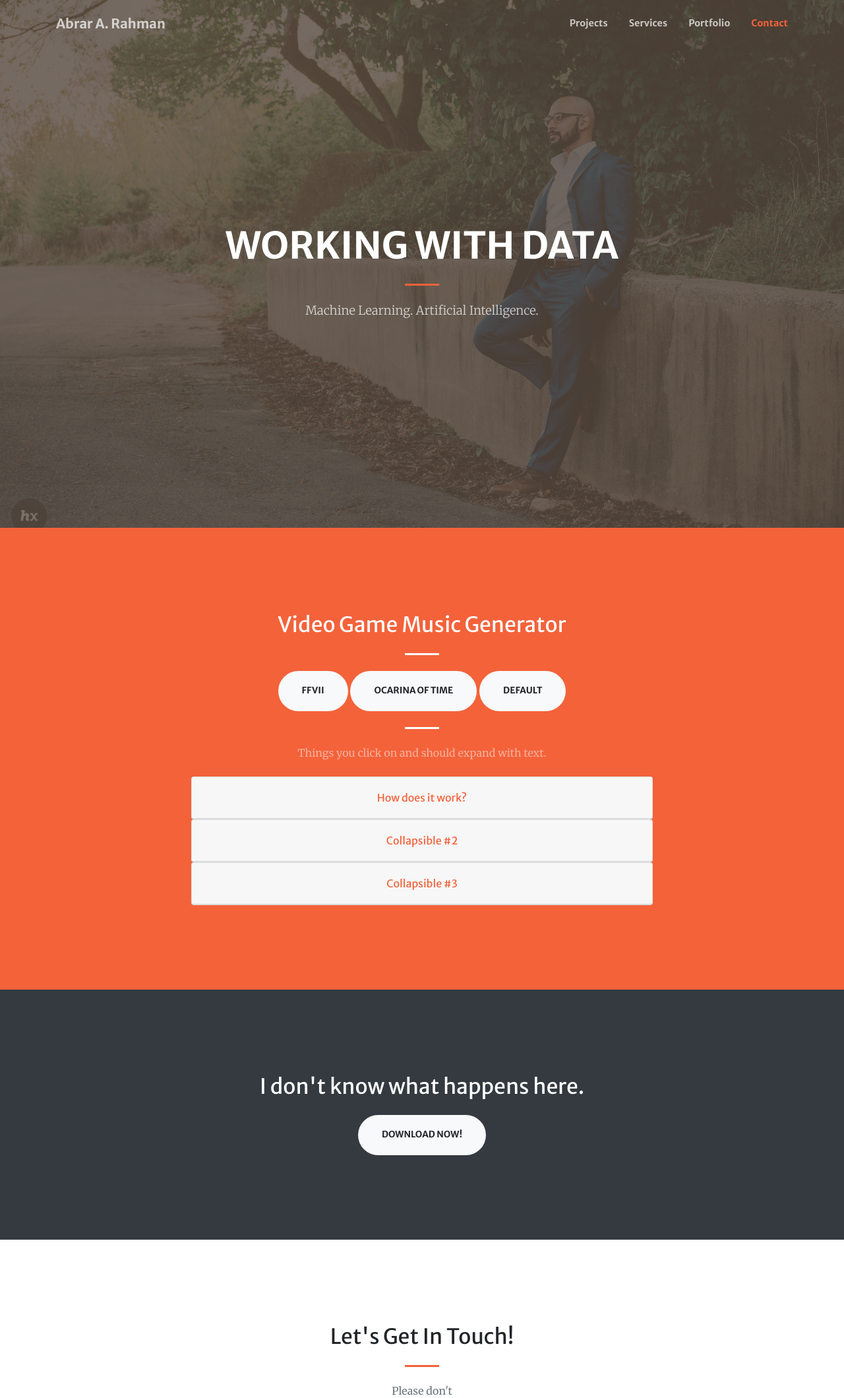
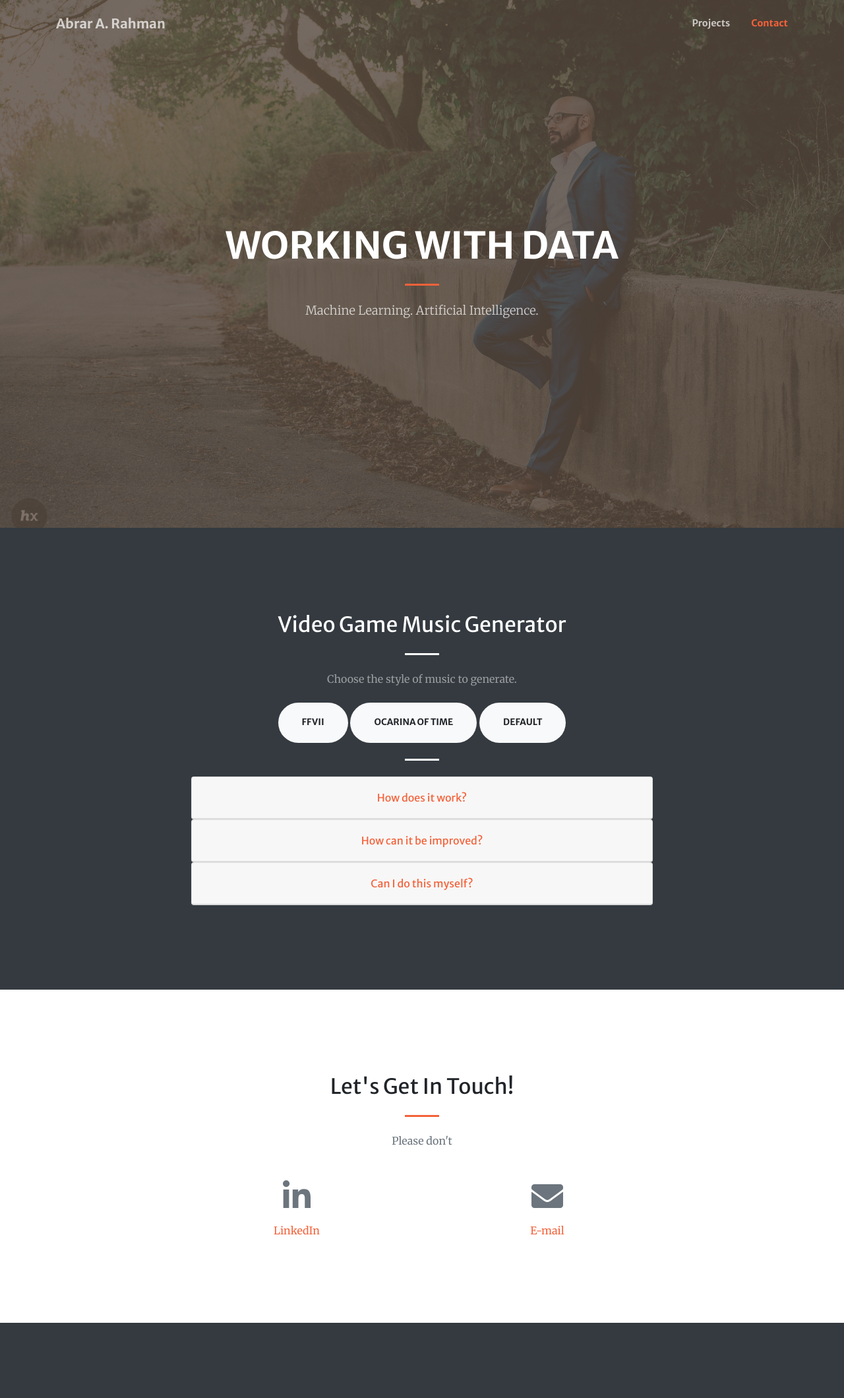
Before and after one commit to a-rahman/a-rahman.github.io, a Flask app: page / in a window 1280 px wide. Shown: the top 2119 px of the page at 66% size. After the commit the page ends 2005 px from the top, so only its background shows below. Run offline with Flask 2, Linux system fonts and the light colour scheme; some libraries are stand-ins or nearby versions.

Commit message:
Update to content of site

```diff
--- a/templates/index.html
+++ b/templates/index.html
@@ -43,12 +43,14 @@
           <li class="nav-item">
             <a class="nav-link js-scroll-trigger" href="#projects">Projects</a>
           </li>
+          <!--
           <li class="nav-item">
             <a class="nav-link js-scroll-trigger" href="#services">Services</a>
           </li>
           <li class="nav-item">
             <a class="nav-link js-scroll-trigger" href="#portfolio">Portfolio</a>
           </li>
+          -->
           <li class="nav-item">
             <a class="nav-link js-scroll-trigger" href="#contact">Contact</a>
           </li>
@@ -74,17 +76,18 @@
   </header>
 
   <!-- About Section -->
-  <section class="page-section bg-primary" id="projects">
+  <section class="page-section bg-dark" id="projects">
     <div class="container">
       <div class="row justify-content-center">
         <div class="col-lg-8 text-center">
           <h2 class="text-white mt-0">Video Game Music Generator</h2>
           <hr class="divider light my-4">
+          <p class="text-white-50 mb-4">Choose the style of music to generate.</p>
           <a class="btn btn-light btn-xl js-scroll-trigger" href="#services">FFVII</a>
           <a class="btn btn-light btn-xl js-scroll-trigger" href="#services">Ocarina of Time</a>
           <a class="btn btn-light btn-xl js-scroll-trigger" href="default.mid">Default</a>
           <hr class="divider light my-4">
-          <p class="text-white-50 mb-4">Things you click on and should expand with text.</p>
+
           <div class="container">
             <div id="accordion">
                 <div class="card">
@@ -94,23 +97,27 @@
                               How does it work?
                             </button>
                         </h5>
-                         <!--<a href="#" data-target="[data-parent='#child1']" data-toggle="collapse" class="my-2 float-right">toggle all</a>-->
+                         <!--<a href="#" data-target="[data-parent='#modelExplanation']" data-toggle="collapse" class="my-2 float-right">toggle all</a>-->
                     </div>
                     <div id="collapseOne" class="collapse" aria-labelledby="headingOne" data-parent="#accordion">
-                        <div class="card-body w3-dark-grey" id="child1">
+                        <div class="card-body">
+                          <p>Unlike other types of music files, midi files don't contain a representation of the waveforms of the sounds, but the notes that an instrument would play. Given a set of midi files with only piano tracks, the model takes in 100 notes and tries to guess what the next note is. After countless iterations of guessing and checking, the model starts doing a fair job of guessing what comes next. To generate it's own music, you can start the model off with some notes, let it get the next note, feed that note back into the model, and the model will go off to create it's own score.</p>
+                        </div>
+                        <div class="card-body w3-dark-grey" id="modelExplanation">
                             <div class="card">
                                 <div class="card-header">
-                                    <a href="#" data-toggle="collapse" data-target="#collapseOneA">Child A</a>
+                                    <a href="#" data-toggle="collapse" data-target="#collapseOneA">Tell me more about the model.</a>
                                 </div>
-                                <div class="card-body collapse" data-parent="#child1" id="collapseOneA">
-                                    Crunch wolf moon tempor, sunt aliqua put a bird.
+                                <div class="card-body collapse" data-parent="#modelExplanation" id="collapseOneA">
+                                    <p>The model is a type of neural network. It takes inputs, in our case a series of notes, and performs stages of transformations until it comes out with a single output note. The parameters of the transformations start off randomized, and if the output is incorrect, the parameters are adjusted to try and get the correct output.</p>
+                                    <p>The process in which the parameters are adjusted is called back propagation. In back propagation the error between the desired output and actual output is used to change the parameters of the stage above the output</p>
                                 </div>
                             </div>
                             <div class="card">
                                 <div class="card-header">
                                     <a href="#" data-toggle="collapse" data-target="#collapseOneB">Child B</a>
                                 </div>
-                                <div class="card-body collapse" data-parent="#child1" id="collapseOneB">
+                                <div class="card-body collapse" data-parent="#modelExplanation" id="collapseOneB">
                                     Another flipp runch wolf moon tempor, sunt aliqua put a bird.
                                 </div>
                             </div>
@@ -121,7 +128,7 @@
                     <div class="card-header" id="headingTwo">
                         <h5 class="mb-0">
                 <button class="btn btn-link collapsed" data-toggle="collapse" data-target="#collapseTwo" aria-expanded="false" aria-controls="collapseTwo">
-                  Collapsible #2
+                  How can it be improved?
                 </button>
               </h5>
                     </div>
@@ -137,7 +144,7 @@
                     <div class="card-header" id="headingThree">
                         <h5 class="mb-0">
                 <button class="btn btn-link collapsed" data-toggle="collapse" data-target="#collapseThree" aria-expanded="false" aria-controls="collapseThree">
-                  Collapsible #3
+                  Can I do this myself?
                 </button>
               </h5>
                     </div>
@@ -194,7 +201,7 @@
       </div>
     </div>
   </section>
--->
+  -->
   <!-- Portfolio Section -->
   <!--
   <section id="portfolio">
@@ -283,12 +290,14 @@
   </section>
   -->
   <!-- Call to Action Section -->
-  <section class="page-section bg-dark text-white">
+  <!--
+  <section class="page-section bg-primary text-white">
     <div class="container text-center">
       <h2 class="mb-4">I don't know what happens here.</h2>
       <a class="btn btn-light btn-xl" href="https://startbootstrap.com/themes/creative/">Download Now!</a>
     </div>
   </section>
+  -->
 
   <!-- Contact Section -->
   <section class="page-section" id="contact">
@@ -315,12 +324,13 @@
   </section>
 
   <!-- Footer -->
+  <!--
   <footer class="bg-light py-5">
     <div class="container">
       <div class="small text-center text-muted">Copyright &copy; 2019 - Start Bootstrap</div>
     </div>
   </footer>
-
+  -->
   <!-- Bootstrap core JavaScript -->
   <script src="{{ url_for('static', filename='vendor/jquery/jquery.min.js') }}"></script>
   <script src="{{ url_for('static', filename='vendor/bootstrap/js/bootstrap.bundle.min.js') }}"></script>
```
